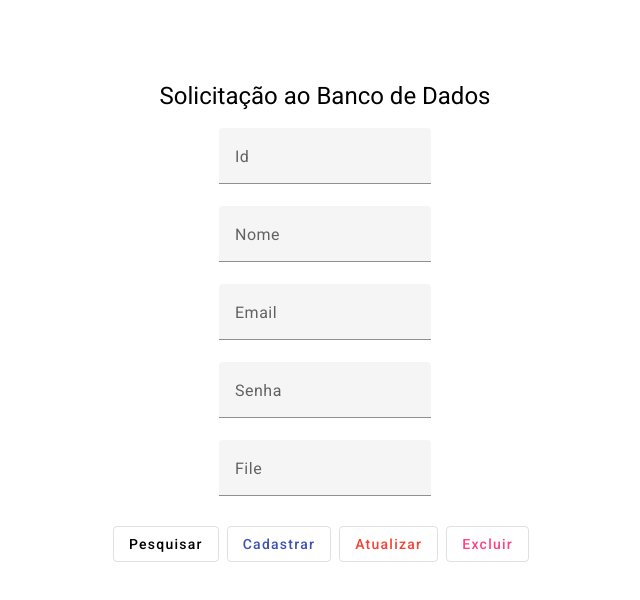
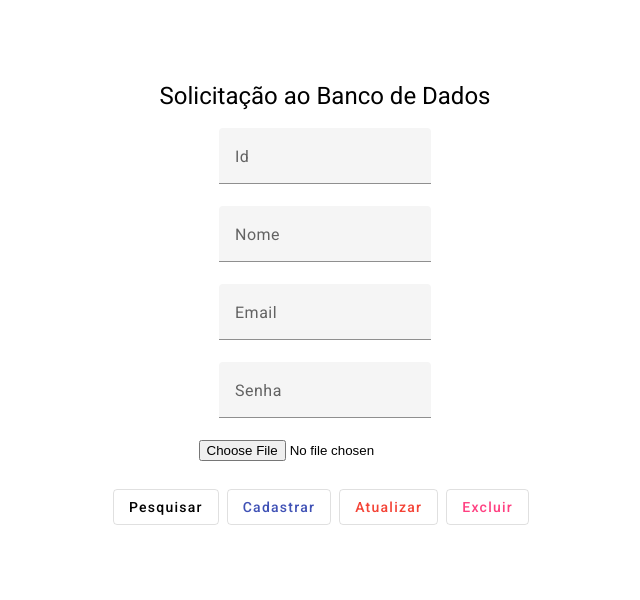
Before and after one commit to GustavoGinoTerezo/curso-angular, an Angular app in the folder projeto-solicitacao-bd/: page / in a window 1280 px wide. Shown: the top 600 px of the page, without its empty margins (315-955 px from the left). Built offline with nearby package versions, Linux system fonts and the light colour scheme.

Commit message:
atualizardado() { }
Feito o inicio do método atualizar dados, colocando um input no html e colocando o arquivo dentro de um formData.

```diff
--- a/projeto-solicitacao-bd/src/app/app.module.ts
+++ b/projeto-solicitacao-bd/src/app/app.module.ts
@@ -16,7 +16,6 @@ import { FormsModule } from '@angular/forms';
   declarations: [
     AppComponent,
     FormFieldComponent
-
   ],
   imports: [
     BrowserModule,
--- a/projeto-solicitacao-bd/src/app/componentes/form-field/form-field.component.html
+++ b/projeto-solicitacao-bd/src/app/componentes/form-field/form-field.component.html
@@ -4,7 +4,7 @@
 <!--Inputs-->
 <mat-form-field appearance="fill">
   <mat-label>Id</mat-label>
-  <input matInput >
+  <input matInput>
 </mat-form-field>
 <mat-form-field appearance="fill">
   <mat-label>Nome</mat-label>
@@ -18,10 +18,9 @@
   <mat-label>Senha</mat-label>
   <input matInput>
 </mat-form-field>
-<mat-form-field appearance="fill">
-  <mat-label>File</mat-label>
-  <input matInput>
-</mat-form-field>
+
+  <input type="file">
+<br>
 <!--================================================================-->
 <!--Botões-->
 <section>
--- a/projeto-solicitacao-bd/src/app/componentes/form-field/form-field.component.ts
+++ b/projeto-solicitacao-bd/src/app/componentes/form-field/form-field.component.ts
@@ -1,5 +1,5 @@
 import { HttpClient } from '@angular/common/http';
-import { Component, NgModule } from '@angular/core';
+import { Component, NgModule, OnInit } from '@angular/core';
 import { MAT_FORM_FIELD_DEFAULT_OPTIONS } from '@angular/material/form-field';
 import { Injectable } from '@angular/core';
 import axios from 'axios';
@@ -11,12 +11,16 @@ import axios from 'axios';
 })
 export class FormFieldComponent {
 
-  constructor(private http: HttpClient){}
+
+
+
+
 
   //nome: string = ""
 
+  //get
   pegarDado(){
-    const url = 'https://rhuna.herokuapp.com/crud?id=7'
+    const url = 'https://rhuna.herokuapp.com/crud'
     axios.get(url,{ })
       .then(response =>{
         console.log(response.data);
@@ -31,8 +35,16 @@ export class FormFieldComponent {
 
   //put
   atualizarDado(){
+
     const url = 'https://rhuna.herokuapp.com/crud/id';
 
+    const formData = new FormData();
+
+    const input = document.getElementById('fileinput') as HTMLInputElement;
+
+    if(input.files && input.files.length >0) {
+    formData.append('arquivo', input.files[0]);
+
+    }
   }
-
 }
```
Also changed, not shown: 1 other file (tests, documents, lock files or other folders).
